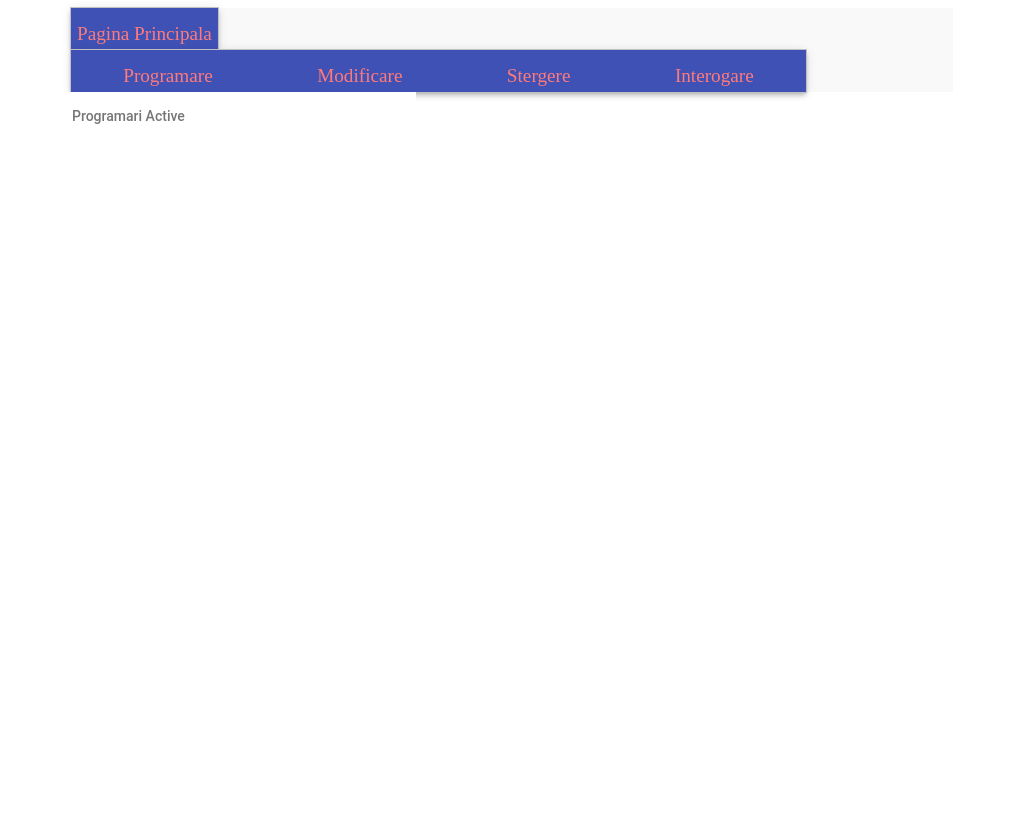
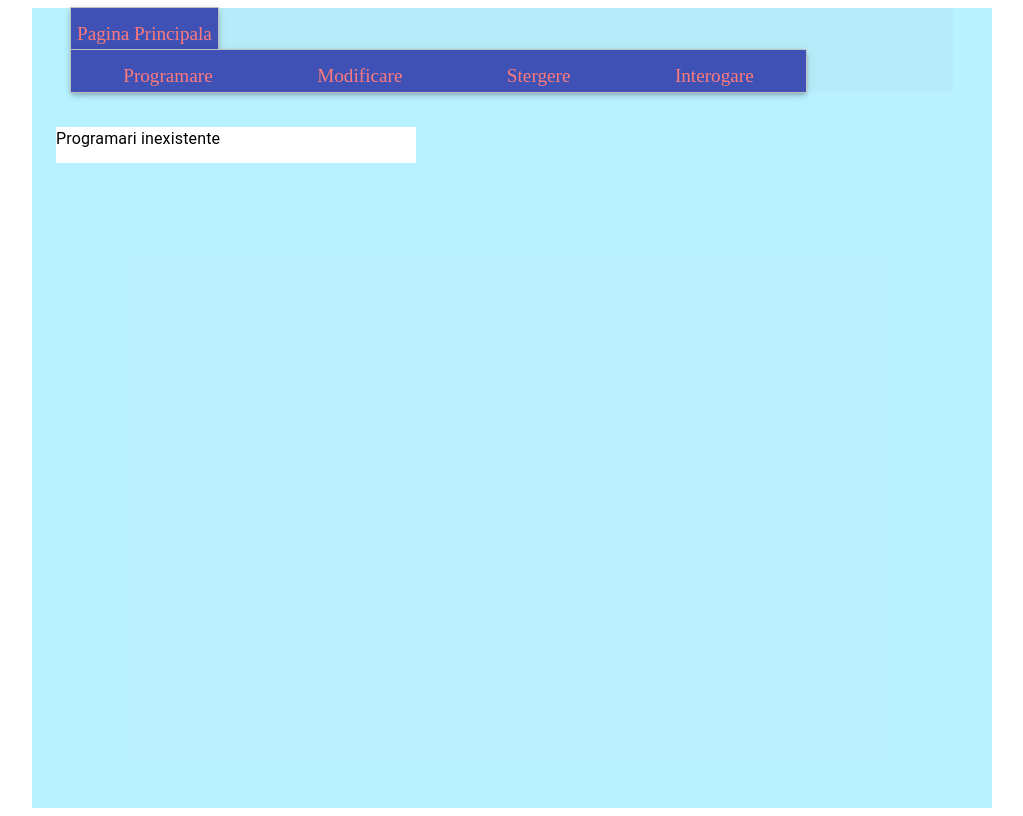
Before and after one commit to constAlex/platforma-facultate-demo, a React (Create React App) app: page / in a window 1280 px wide. Shown: the whole page, without its empty margins (128-1151 px from the left). Built offline with nearby package versions, Linux system fonts and the light colour scheme.

Commit message:
modify styling for main page and form.

```diff
--- a/src/App.css
+++ /dev/null
@@ -1,5 +0,0 @@
-.MainForm Form {
-  background: -webkit-gradient(linear, right top, left top, from(#2980b9), color-stop(#6dd5fa), to(#ffffff));
-  background: linear-gradient(to left, #2980b9, #6dd5fa, #ffffff);
-}
-/*# sourceMappingURL=App.css.map */
--- a/src/App.sass
+++ b/src/App.sass
@@ -1,3 +1,3 @@
-.MainForm
-    Form
-        background: linear-gradient(to left, #2980b9, #6dd5fa, #ffffff);
+.App
+    background-color: rgba(81, 220, 255, 0.404)!important;
+    min-height: 100vh;
--- a/src/Main.jsx
+++ b/src/Main.jsx
@@ -1,6 +1,7 @@
 import React from "react";
 import { makeStyles } from "@material-ui/core/styles";
-import ListSubheader from "@material-ui/core/ListSubheader";
+// import ListSubheader from "@material-ui/core/ListSubheader";
+import ListItemText from "@material-ui/core/ListItemText";
 import List from "@material-ui/core/List";
 import ListItem from "@material-ui/core/ListItem";
 import ExpandLess from "@material-ui/icons/ExpandLess";
@@ -30,18 +31,19 @@ const ExpansionPanel = withStyles({
 
 const ExpansionPanelSummary = withStyles({
   root: {
-    backgroundColor: "rgba(0, 0, 0, .03)",
+    backgroundColor: "rgba(255, 0, 25, .5)",
     borderBottom: "1px solid rgba(0, 0, 0, .125)",
     marginBottom: -1,
-    minHeight: 56,
+    minHeight: 60,
     "&$expanded": {
-      minHeight: 56,
+      minHeight: 45,
     },
   },
   content: {
     "&$expanded": {
       margin: "12px 0",
     },
+    justifyContent: "center",
   },
   expanded: {},
 })(MuiExpansionPanelSummary);
@@ -80,9 +82,9 @@ function Main({ programari }) {
       component="nav"
       aria-labelledby="nested-list-subheader"
       subheader={
-        <ListSubheader component="div" id="nested-list-subheader">
-          Programari Active
-        </ListSubheader>
+        <ListItemText component="div" id="nested-list-subheader">
+          {programari.length === 0 ? "Programari inexistente" : "Programari Active"}
+        </ListItemText>
       }
       className={classes.root}
     >
--- a/src/MainForm.css
+++ b/src/MainForm.css
@@ -5,8 +5,9 @@
 .MainForm form {
     display: flex;
     flex-direction: column;
-    border: 1px solid black;
+    border-left: 1px solid black;
     padding: 20px;
+    background: linear-gradient(to left, #2980b9, #6dd5fa, #ffffff);
 }
 
 .MainForm-Field {
--- a/src/NavBar.css
+++ b/src/NavBar.css
@@ -18,3 +18,7 @@
     cursor: pointer;
     color: rgb(197, 48, 48);
 }
+
+.NavBar {
+    margin-bottom: 35px;
+}
```
Also changed, not shown: 1 other file (tests, documents, lock files or other folders).
